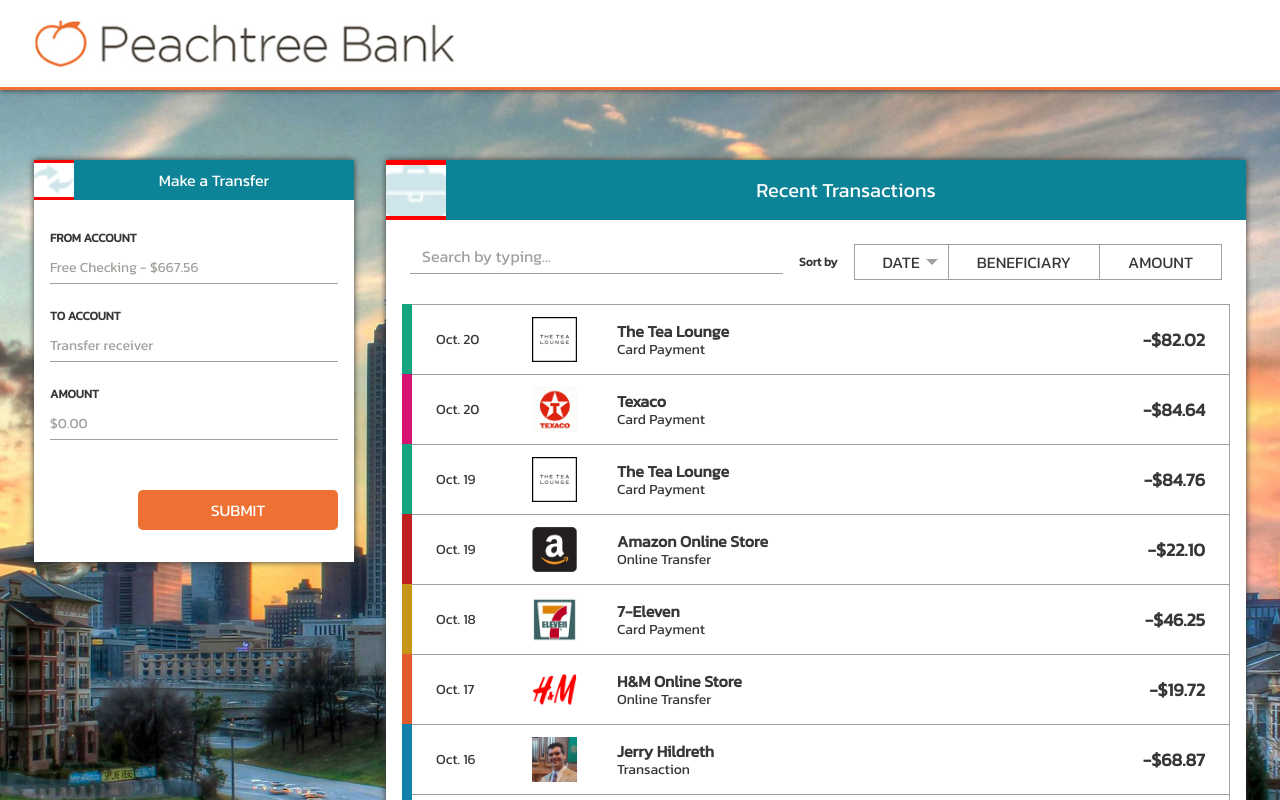
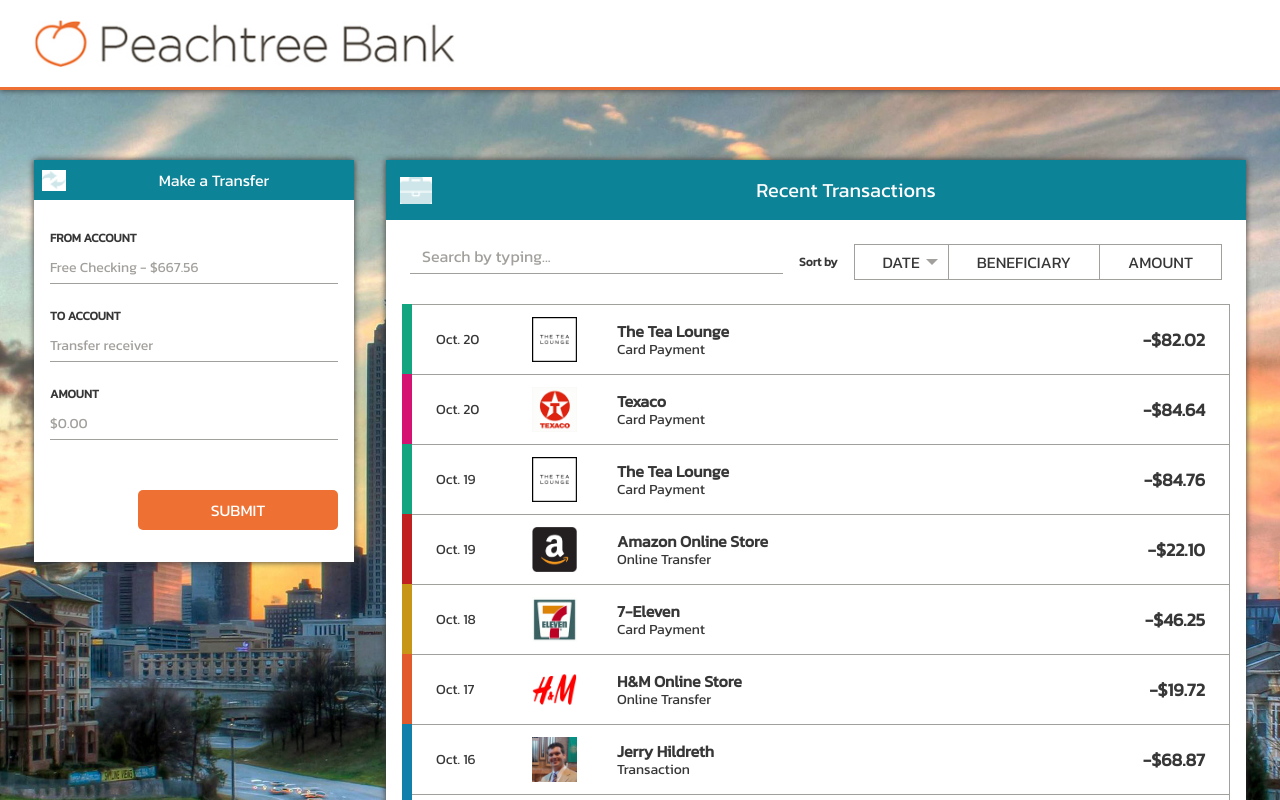
Before and after one commit to Dejan-Ristic/backbase, an Angular app: page / in a window 1280 px wide. Shown: the top 800 px of the page. Built offline with nearby package versions, Linux system fonts and the light colour scheme.

Commit message:
fixing popover with event emitter

```diff
--- a/src/app/app.component.html
+++ b/src/app/app.component.html
@@ -1,5 +1,6 @@
 <div class='wrapper'>
-  <app-popover [ngClass]='{"popover--hide": !showPopover}' [parent]='this'
+  <app-popover [ngClass]='{"popover--hide": !showPopover}'
+               (select)='completeTransaction($event)'
                [amount]='transactionForm.get("amount").value'
                [account]='transactionForm.get("toAccount").value'></app-popover>
   <header class='header'>
--- a/src/app/app.component.sass
+++ b/src/app/app.component.sass
@@ -40,9 +40,9 @@
     @extend %section-heading
   &__icon
     height: 40px
-    width: 40px
+    width: 24px
+    margin: 0 8px
     background-image: url(/assets/arrows.png)
-    background-color: red
   &__text
     flex-grow: 1
     font-size: 16px
@@ -94,9 +94,9 @@
     @extend %section-heading
   &__icon
     height: 60px
-    width: 60px
+    width: 32px
+    margin: 0 14px
     background-image: url(/assets/briefcase.png)
-    background-color: red
   &__text
     flex-grow: 1
     font-size: 20px
--- a/src/app/app.component.ts
+++ b/src/app/app.component.ts
@@ -28,26 +28,36 @@
   public toAccountError: string;
   public amountError: string;
   public newTransaction: Transaction;
+  public readonly accountPattern = '^[a-zA-Z-,]+(s{0,1}[a-zA-Z-, ])*$';
+  public readonly amountPattern = '[0-9]+(\\.[0-9][0-9]?)?';
 
   constructor(private transactionsService: TransactionsService,
               private formBuilder: FormBuilder) {
   }
 
   ngOnInit() {
-    this.transactionForm = this.formBuilder.group({
-      toAccount: ['', [Validators.required, Validators.maxLength(30),
-        Validators.pattern('^[a-zA-Z-,]+(\s{0,1}[a-zA-Z-, ])*$')]],
-      amount: ['', [Validators.required, Validators.min(0.01),
-        Validators.pattern('[0-9]+(\\.[0-9][0-9]?)?')]]
-    });
-    this.transactionsSubscription = this.transactionsService.transactions.subscribe(trans => {
-      this.transactionsAll = trans;
-      this.sortList();
-    })
+    this.generateForm();
+    this.getTransactions();
   }
 
   ngOnDestroy() {
     this.transactionsSubscription.unsubscribe();
+  }
+
+  private generateForm() {
+    this.transactionForm = this.formBuilder.group({
+      toAccount: ['', [Validators.required, Validators.maxLength(30),
+        Validators.pattern(this.accountPattern)]],
+      amount: ['', [Validators.required, Validators.min(0.01),
+        Validators.pattern(this.amountPattern)]]
+    });
+  }
+
+  private getTransactions() {
+    this.transactionsSubscription = this.transactionsService.transactions.subscribe(trans => {
+      this.transactionsAll = trans;
+      this.sortList();
+    });
   }
 
   public validateForm() {
@@ -64,7 +74,9 @@
     if (this.transactionForm.valid) this.showPopover = true;
   }
 
-  public completeTransaction() {
+  public completeTransaction(event) {
+    this.showPopover = false;
+    if (!event) return;
     let transferAmount = parseFloat(this.transactionForm.get("amount").value);
     this.newTransaction = {
       amount: transferAmount.toFixed(2),
@@ -79,7 +91,6 @@
     this.transactionForm.reset();
     this.amountError = '';
     this.toAccountError = '';
-    this.showPopover = false;
   }
 
   public applyFilter(event: any) {
--- a/src/app/components/popover/popover.component.ts
+++ b/src/app/components/popover/popover.component.ts
@@ -1,4 +1,4 @@
-import {Component, Input} from '@angular/core';
+import {Component, EventEmitter, Input, Output} from '@angular/core';
 
 @Component({
   selector: 'app-popover',
@@ -9,14 +9,14 @@
 
   @Input() account: string;
   @Input() amount: number;
-  @Input() parent: any;
+  @Output() select = new EventEmitter<boolean>();
 
   public cancel() {
-    this.parent.showPopover = false;
+    this.select.emit(false);
   }
 
   public confirm() {
-    this.parent.completeTransaction();
+    this.select.emit(true);
   }
 
 }
```
